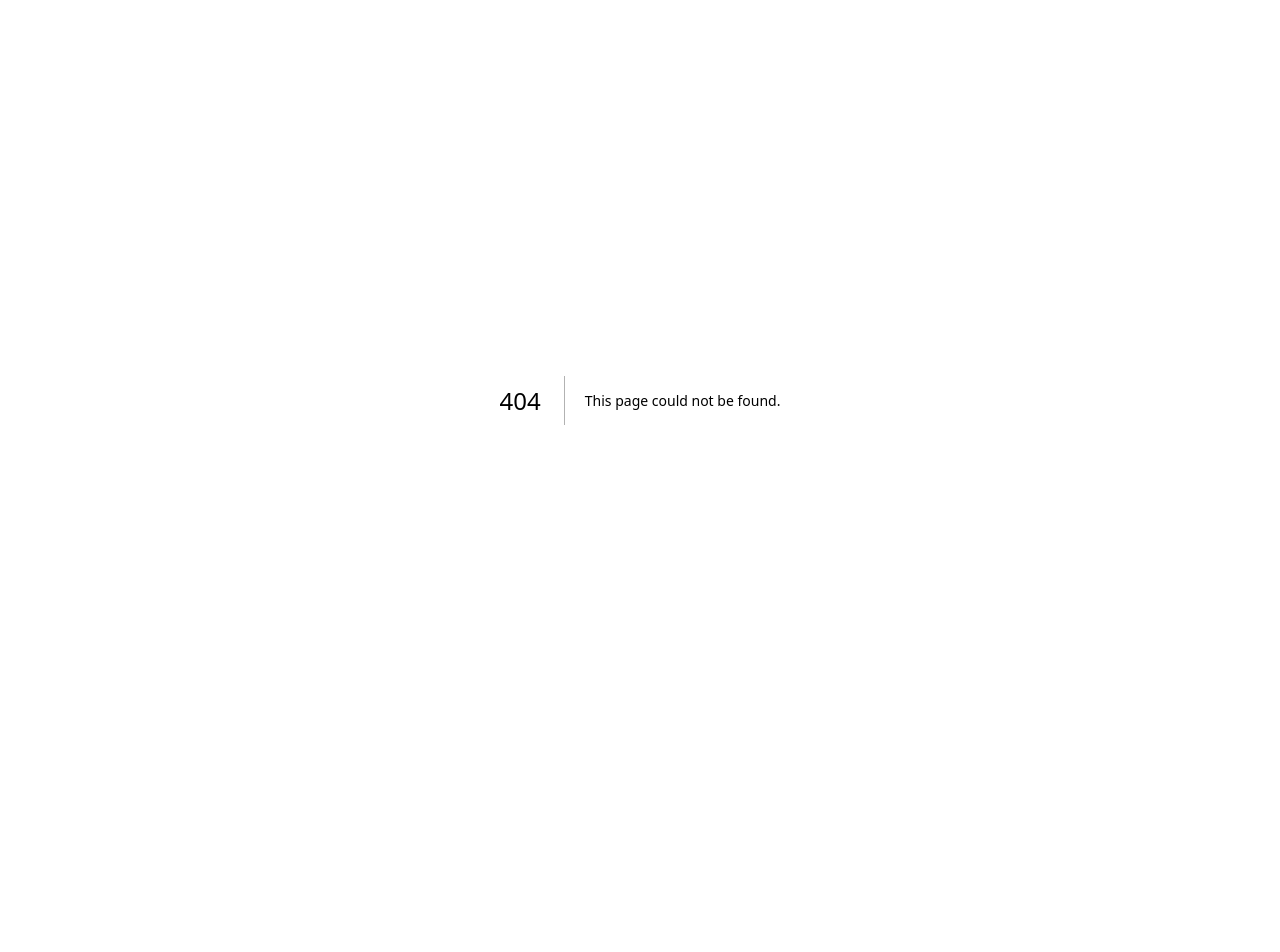
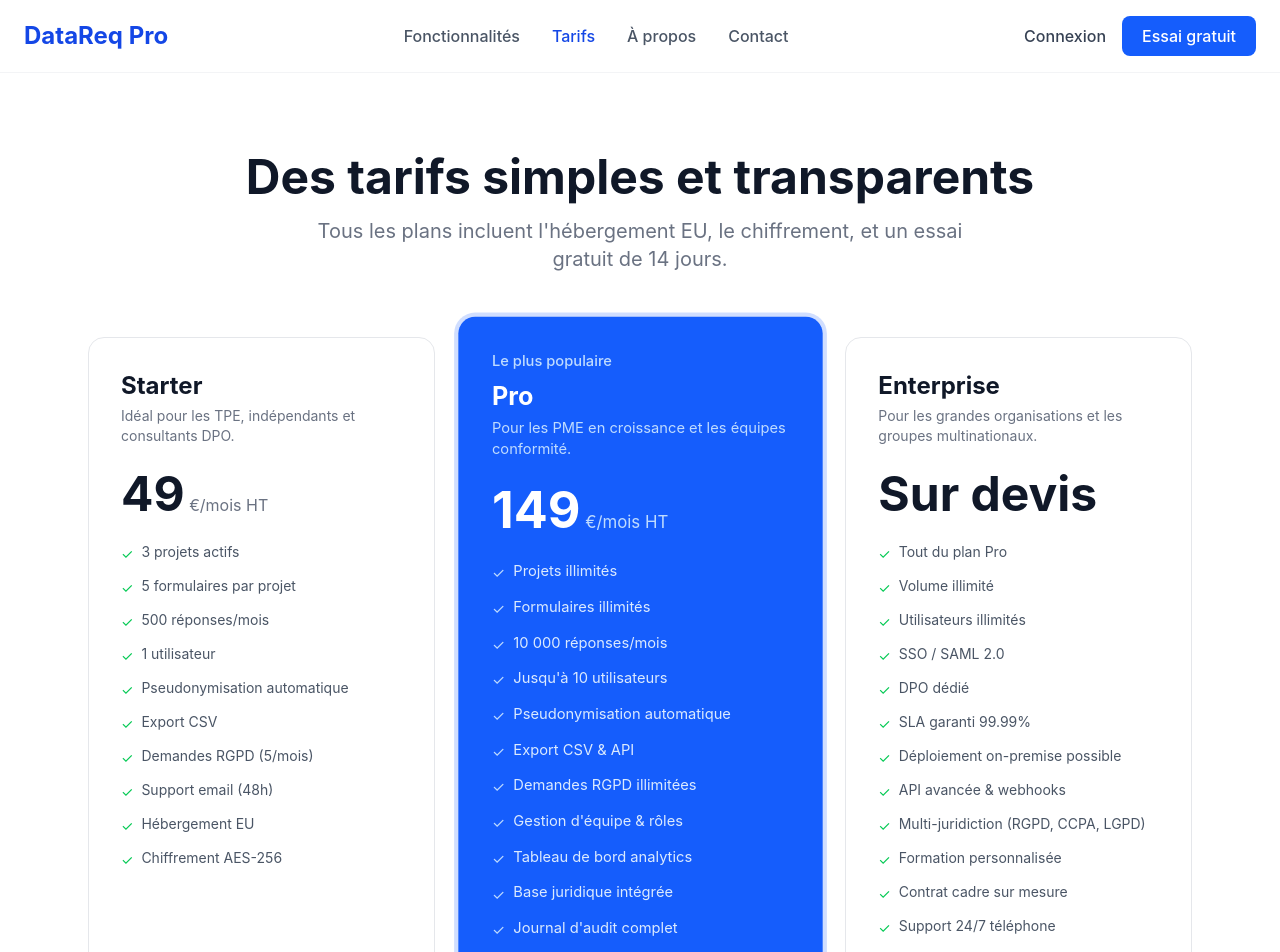
Before and after one commit to AlexMano25/datareq-pro, a Next.js app: page /pricing in a window 1280 px wide. Before the commit this address had no page. Shown: the top 952 px of the page. Before the commit the page ends 800 px from the top, so only its background shows below. Built offline with nearby package versions, Linux system fonts and the light colour scheme.

Commit message:
Create page.tsx

```diff
--- /dev/null
+++ b/src/app/pricing/page.tsx
@@ -0,0 +1,206 @@
+import Link from 'next/link';
+import PublicNav from '@/components/PublicNav';
+import PublicFooter from '@/components/PublicFooter';
+
+export const metadata = { title: 'Tarifs - DataReq Pro', description: 'Plans tarifaires DataReq Pro - Conformité RGPD accessible' };
+
+const plans = [
+  {
+    name: 'Starter',
+    price: '49',
+    period: '/mois HT',
+    desc: 'Idéal pour les TPE, indépendants et consultants DPO.',
+    features: [
+      '3 projets actifs',
+      '5 formulaires par projet',
+      '500 réponses/mois',
+      '1 utilisateur',
+      'Pseudonymisation automatique',
+      'Export CSV',
+      'Demandes RGPD (5/mois)',
+      'Support email (48h)',
+      'Hébergement EU',
+      'Chiffrement AES-256',
+    ],
+    cta: 'Démarrer l\'essai gratuit',
+    href: '/register',
+  },
+  {
+    name: 'Pro',
+    price: '149',
+    period: '/mois HT',
+    desc: 'Pour les PME en croissance et les équipes conformité.',
+    popular: true,
+    features: [
+      'Projets illimités',
+      'Formulaires illimités',
+      '10 000 réponses/mois',
+      'Jusqu\'à 10 utilisateurs',
+      'Pseudonymisation automatique',
+      'Export CSV & API',
+      'Demandes RGPD illimitées',
+      'Gestion d\'équipe & rôles',
+      'Tableau de bord analytics',
+      'Base juridique intégrée',
+      'Journal d\'audit complet',
+      'Notifications email',
+      'Support prioritaire (24h)',
+      'Hébergement EU',
+    ],
+    cta: 'Démarrer l\'essai gratuit',
+    href: '/register',
+  },
+  {
+    name: 'Enterprise',
+    price: 'Sur devis',
+    period: '',
+    desc: 'Pour les grandes organisations et les groupes multinationaux.',
+    features: [
+      'Tout du plan Pro',
+      'Volume illimité',
+      'Utilisateurs illimités',
+      'SSO / SAML 2.0',
+      'DPO dédié',
+      'SLA garanti 99.99%',
+      'Déploiement on-premise possible',
+      'API avancée & webhooks',
+      'Multi-juridiction (RGPD, CCPA, LGPD)',
+      'Formation personnalisée',
+      'Contrat cadre sur mesure',
+      'Support 24/7 téléphone',
+      'Migration données assistée',
+      'Audit de sécurité annuel',
+    ],
+    cta: 'Contacter l\'équipe commerciale',
+    href: '/contact',
+  },
+];
+
+const faq = [
+  { q: 'Puis-je changer de plan à tout moment ?', a: 'Oui, vous pouvez upgrader ou downgrader votre plan à tout moment. Les changements prennent effet à la prochaine période de facturation. Le prorata est calculé automatiquement.' },
+  { q: 'L\'essai gratuit est-il sans engagement ?', a: 'Absolument. L\'essai de 14 jours est 100% gratuit et ne requiert aucune carte bancaire. À la fin de l\'essai, vous choisissez votre plan ou votre compte est simplement mis en pause.' },
+  { q: 'Où sont hébergées mes données ?', a: 'Toutes les données sont hébergées dans l\'Union Européenne (AWS eu-west-1, Irlande) conformément aux exigences du RGPD. Pour le plan Enterprise, des options d\'hébergement dédié sont disponibles.' },
+  { q: 'Proposez-vous des réductions pour les associations/ONG ?', a: 'Oui, nous offrons 50% de réduction sur tous les plans pour les associations, ONG et organisations à but non lucratif. Contactez-nous avec un justificatif.' },
+  { q: 'Comment fonctionne la facturation ?', a: 'La facturation est mensuelle par défaut. Un engagement annuel offre 2 mois gratuits (soit -17%). Les factures sont émises au format légal français avec TVA.' },
+  { q: 'Qu\'arrive-t-il si je dépasse mon quota de réponses ?', a: 'Nous ne bloquons jamais la collecte. Les réponses excédentaires sont facturées à 0.02€/réponse (Starter) ou 0.01€/réponse (Pro). Vous recevez une notification à 80% du quota.' },
+];
+
+export default function PricingPage() {
+  return (
+    <div className="min-h-screen bg-white">
+      <PublicNav />
+
+      <section className="pt-20 pb-16">
+        <div className="max-w-7xl mx-auto px-6 text-center">
+          <h1 className="text-4xl md:text-5xl font-bold text-gray-900 mb-4">Des tarifs simples et transparents</h1>
+          <p className="text-xl text-gray-500 max-w-2xl mx-auto">
+            Tous les plans incluent l'hébergement EU, le chiffrement, et un essai gratuit de 14 jours.
+          </p>
+        </div>
+      </section>
+
+      <section className="pb-24">
+        <div className="max-w-6xl mx-auto px-6">
+          <div className="grid md:grid-cols-3 gap-8">
+            {plans.map((p, i) => (
+              <div key={i} className={`rounded-2xl p-8 flex flex-col ${
+                p.popular ? 'bg-blue-600 text-white ring-4 ring-blue-600/20 md:scale-105' : 'bg-white border border-gray-200'
+              }`}>
+                {p.popular && <div className="text-blue-200 text-sm font-medium mb-2">Le plus populaire</div>}
+                <h3 className={`text-2xl font-bold ${p.popular ? 'text-white' : 'text-gray-900'}`}>{p.name}</h3>
+                <p className={`text-sm mt-1 ${p.popular ? 'text-blue-200' : 'text-gray-500'}`}>{p.desc}</p>
+                <div className="my-6">
+                  <span className={`text-5xl font-bold ${p.popular ? 'text-white' : 'text-gray-900'}`}>{p.price}</span>
+                  {p.period && <span className={p.popular ? 'text-blue-200' : 'text-gray-500'}> €{p.period}</span>}
+                </div>
+                <ul className="space-y-3 flex-1 mb-8">
+                  {p.features.map((f, j) => (
+                    <li key={j} className={`flex items-start gap-2 text-sm ${p.popular ? 'text-blue-100' : 'text-gray-600'}`}>
+                      <span className={`mt-0.5 ${p.popular ? 'text-blue-200' : 'text-green-500'}`}>✓</span>
+                      <span>{f}</span>
+                    </li>
+                  ))}
+                </ul>
+                <Link href={p.href}
+                  className={`block text-center py-3 rounded-xl font-semibold transition-colors ${
+                    p.popular ? 'bg-white text-blue-600 hover:bg-blue-50' : 'bg-blue-600 text-white hover:bg-blue-700'
+                  }`}>
+                  {p.cta}
+                </Link>
+              </div>
+            ))}
+          </div>
+
+          <div className="text-center mt-8 text-gray-500 text-sm">
+            Engagement annuel : <strong className="text-gray-700">2 mois offerts</strong> — Starter 39€/mois, Pro 124€/mois
+          </div>
+        </div>
+      </section>
+
+      {/* Comparison Table */}
+      <section className="bg-gray-50 py-24">
+        <div className="max-w-5xl mx-auto px-6">
+          <h2 className="text-3xl font-bold text-gray-900 text-center mb-12">Comparatif détaillé</h2>
+          <div className="overflow-x-auto">
+            <table className="w-full text-sm">
+              <thead>
+                <tr className="border-b border-gray-200">
+                  <th className="text-left py-4 pr-4 text-gray-600 font-medium">Fonctionnalité</th>
+                  <th className="text-center py-4 px-4 text-gray-900 font-semibold">Starter</th>
+                  <th className="text-center py-4 px-4 text-blue-600 font-semibold">Pro</th>
+                  <th className="text-center py-4 px-4 text-gray-900 font-semibold">Enterprise</th>
+                </tr>
+              </thead>
+              <tbody className="divide-y divide-gray-100">
+                {[
+                  ['Projets', '3', 'Illimité', 'Illimité'],
+                  ['Formulaires', '5/projet', 'Illimité', 'Illimité'],
+                  ['Réponses/mois', '500', '10 000', 'Illimité'],
+                  ['Utilisateurs', '1', '10', 'Illimité'],
+                  ['Pseudonymisation auto', '✓', '✓', '✓'],
+                  ['Export CSV', '✓', '✓', '✓'],
+                  ['API REST', '—', '✓', '✓'],
+                  ['Demandes RGPD', '5/mois', 'Illimité', 'Illimité'],
+                  ['Gestion d\'équipe', '—', '✓', '✓'],
+                  ['Analytics', '—', '✓', '✓'],
+                  ['Base juridique', '—', '✓', '✓'],
+                  ['Journal d\'audit', '—', '✓', '✓'],
+                  ['Notifications', '—', '✓', '✓'],
+                  ['SSO/SAML', '—', '—', '✓'],
+                  ['SLA', '99.9%', '99.9%', '99.99%'],
+                  ['Support', 'Email 48h', 'Prioritaire 24h', '24/7 téléphone'],
+                  ['DPO dédié', '—', '—', '✓'],
+                  ['On-premise', '—', '—', '✓'],
+                ].map((row, i) => (
+                  <tr key={i} className="hover:bg-gray-50">
+                    <td className="py-3 pr-4 text-gray-700 font-medium">{row[0]}</td>
+                    <td className="py-3 px-4 text-center text-gray-600">{row[1]}</td>
+                    <td className="py-3 px-4 text-center text-blue-600 font-medium">{row[2]}</td>
+                    <td className="py-3 px-4 text-center text-gray-600">{row[3]}</td>
+                  </tr>
+                ))}
+              </tbody>
+            </table>
+          </div>
+        </div>
+      </section>
+
+      {/* FAQ */}
+      <section className="py-24">
+        <div className="max-w-3xl mx-auto px-6">
+          <h2 className="text-3xl font-bold text-gray-900 text-center mb-12">Questions fréquentes</h2>
+          <div className="space-y-6">
+            {faq.map((item, i) => (
+              <div key={i} className="border border-gray-200 rounded-xl p-6">
+                <h3 className="text-lg font-semibold text-gray-900 mb-2">{item.q}</h3>
+                <p className="text-gray-600 leading-relaxed">{item.a}</p>
+              </div>
+            ))}
+          </div>
+        </div>
+      </section>
+
+      <PublicFooter />
+    </div>
+  );
+}
```
